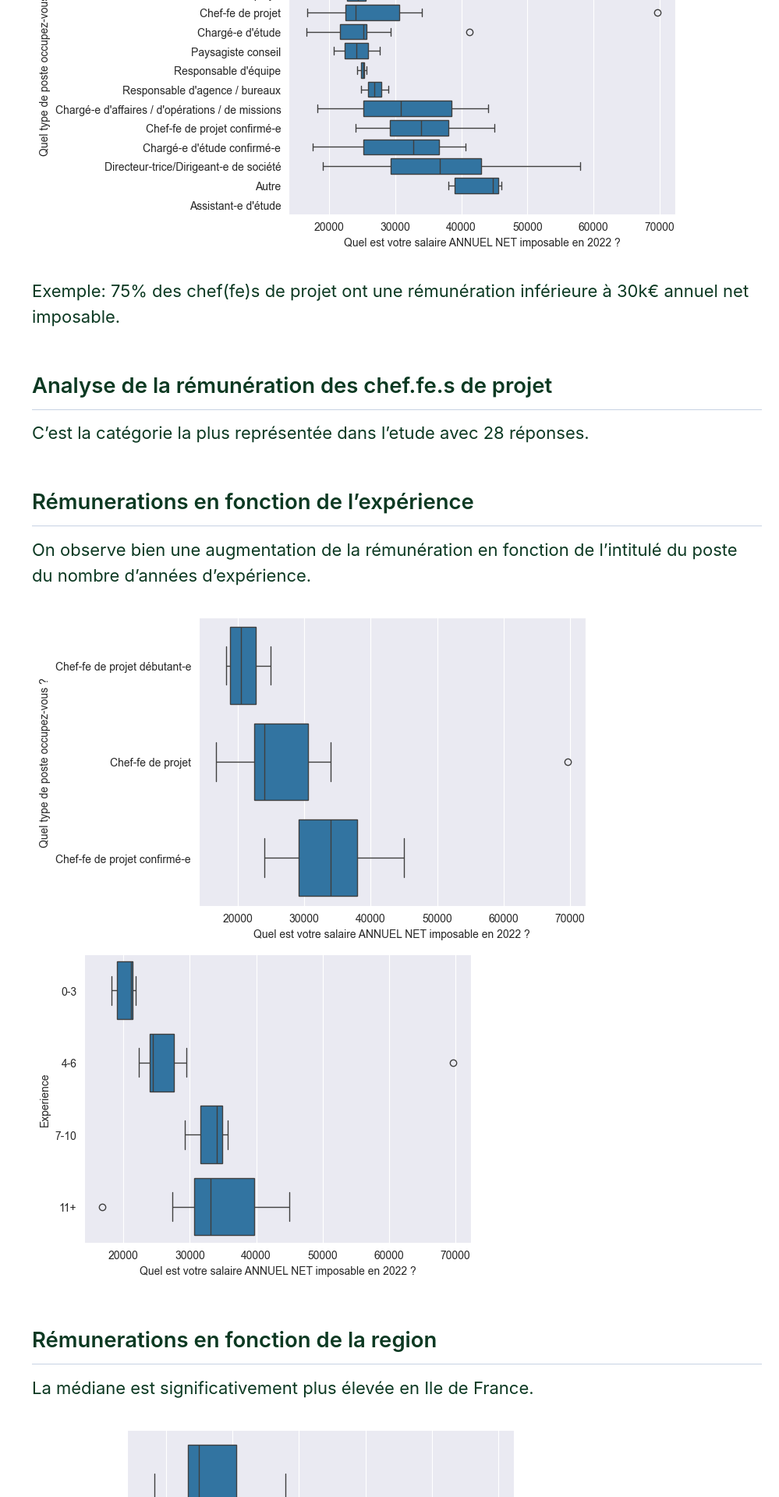
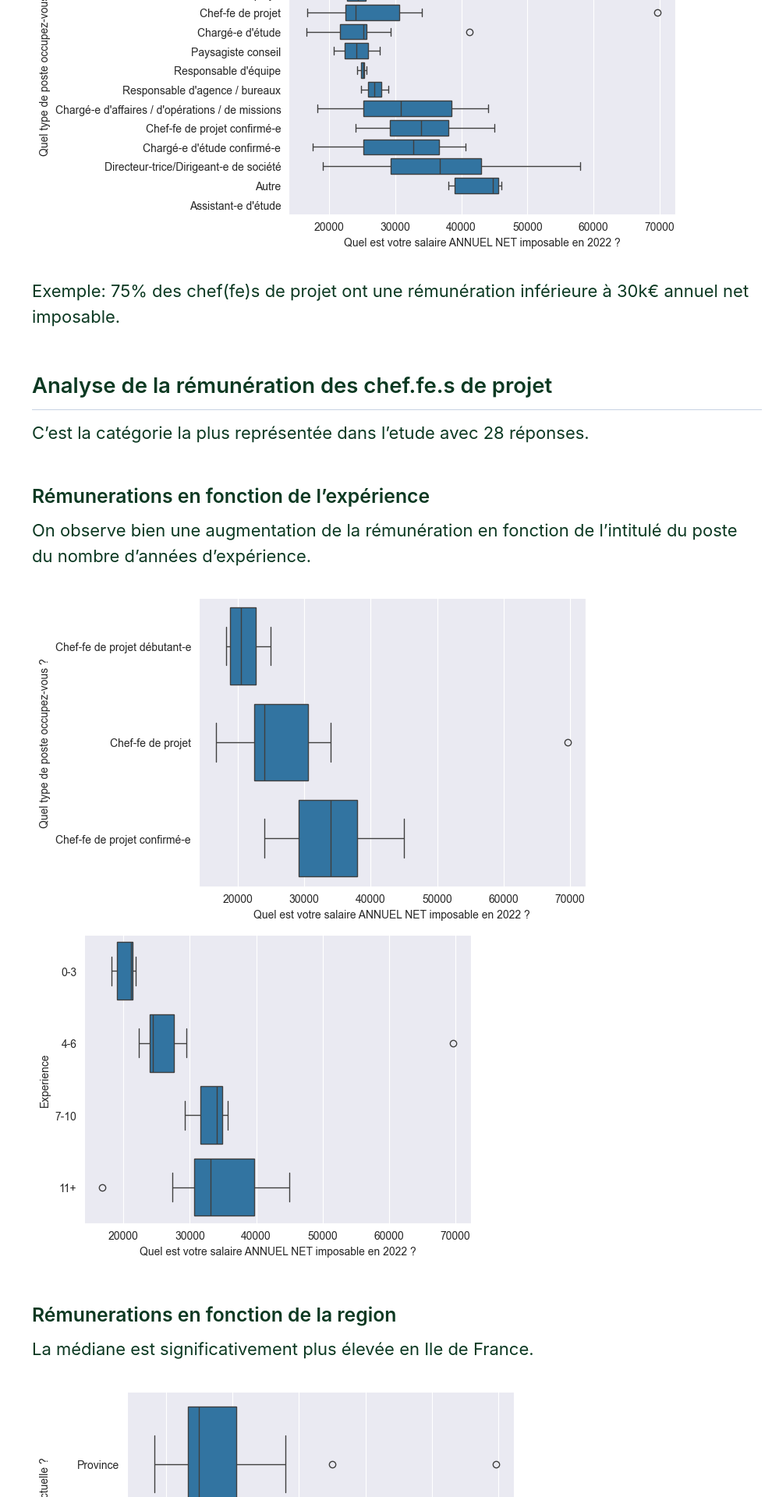
Before and after one commit to facettespaysages/etude-salariale, a Jekyll site: the page built from _posts/2025-03-08-etude-salariale-2022.md, in a window 1280 px wide. Shown: the part 4480-6400 px from the top of the page at 78% size, without its empty margins (281-1280 px from the left). Built offline with Jekyll 4.4.1, drawn with Linux system fonts in a browser that asks for light colours; cached includes are drawn as plain includes; some web fonts are replaced.

Commit message:
fix headers

```diff
--- a/_posts/2025-03-08-etude-salariale-2022.md
+++ b/_posts/2025-03-08-etude-salariale-2022.md
@@ -69,24 +69,24 @@ Exemple: 75% des chef(fe)s de projet ont une rémunération inférieure à 30k
 ## Analyse de la rémunération des chef.fe.s de projet
 C'est la catégorie la plus représentée dans l'etude avec 28 réponses.
 
-## Rémunerations en fonction de l'expérience
+### Rémunerations en fonction de l'expérience
 On observe bien une augmentation de la rémunération en fonction de l'intitulé du poste du nombre d'années d'expérience.
 
 ![Moyenne des rémunérations net imposables mensualisées par intitulé de poste](/assets/images/2022/rem_chef.png)
 ![Moyenne des rémunérations net imposables mensualisées par années d'expérience](/assets/images/2022/exp_rem.png)
 
-## Rémunerations en fonction de la region
+### Rémunerations en fonction de la region
 La médiane est significativement plus élevée en Ile de France.
 
 ![Moyenne des rémunérations net imposables mensualisées en Ile de France vs Province](/assets/images/2022/rem_region_chef.png)
 
-## Satisfaction charge horaire
+### Satisfaction charge horaire
 Les résultats semblent indiquer que les personnes satisfaites de leur charge horaires sont les mieux rémunérées.
 
 ![Moyenne des rémunérations net imposables mensualisées par satisfaction de charge horaire](/assets/images/2022/satis_horaire.png)
 ![Moyenne du temps de travail par satisfaction de charge horaire](/assets/images/2022/temps_travail_chef.png)
 
-## Satisfaction rémunération
+### Satisfaction rémunération
 Pas de surprise ici, les personnes satisfaites de leur rémunération sont les mieux rémunérées.
 
 ![Moyenne des rémunérations net imposables mensualisées par satisfaction de rémunération](/assets/images/2022/satis_chef.png)
```
